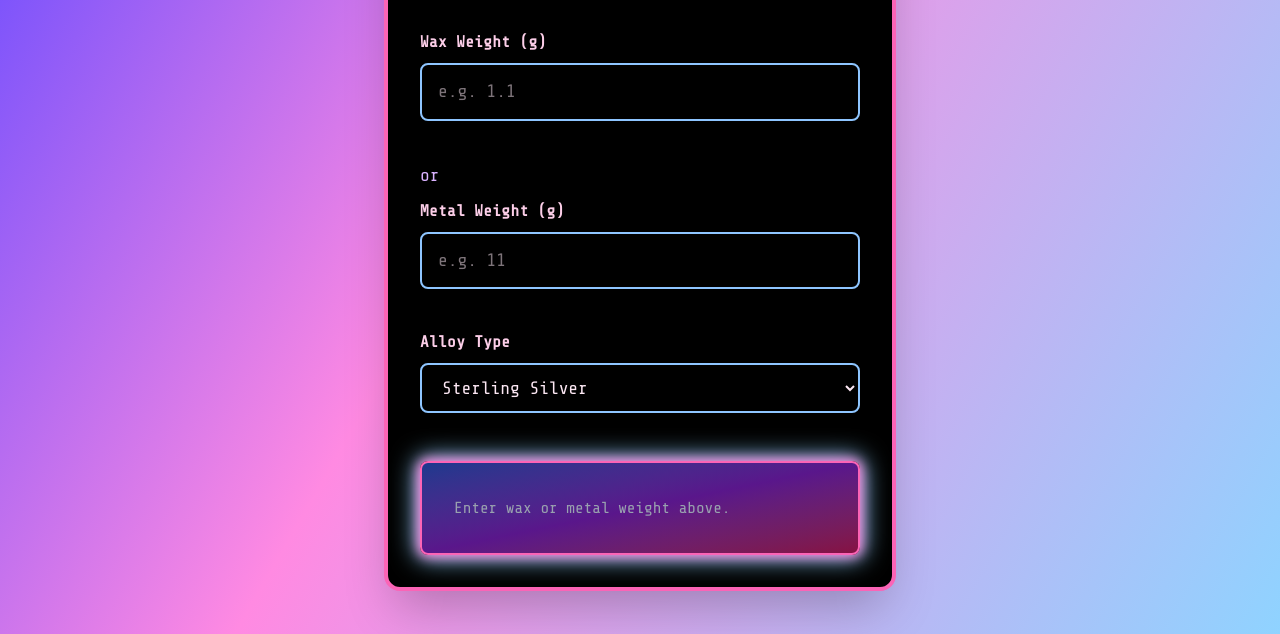
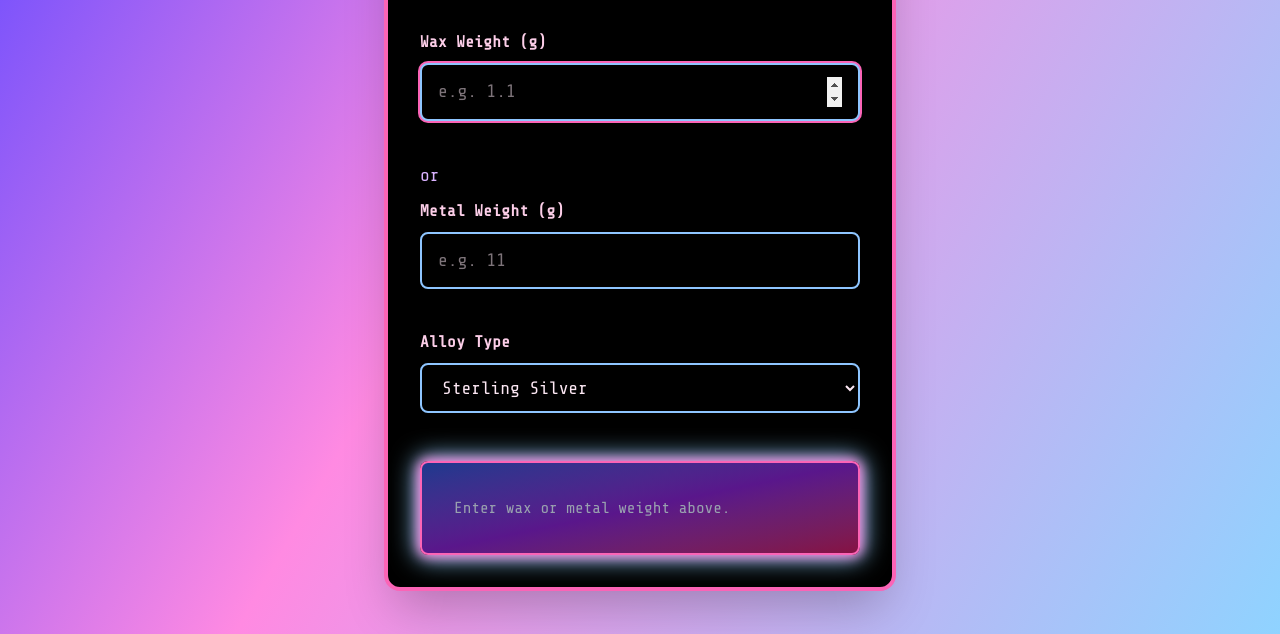
Before and after one commit to capnfabs/alloyz, a website built with Parcel: page index.html in a window 1280 px wide. Shown: the part 166-800 px from the top of the page. Built offline with nearby package versions, Linux system fonts and the light colour scheme.

Commit message:
Autofocus

```diff
--- a/index.html
+++ b/index.html
@@ -13,7 +13,7 @@
       <form id="alloy-form" class="space-y-10">
         <div>
           <label class="block text-pink-200 font-bold mb-2 font-mono-vapor tracking-wide text-left leading-relaxed">Wax Weight (g)</label>
-          <input type="number" step="0.01" min="0" id="wax-weight" class="w-full border-2 border-blue-300 rounded-lg px-4 py-3 bg-black bg-opacity-60 text-pink-100 font-mono-vapor text-lg focus:outline-none focus:ring-2 focus:ring-pink-400 leading-relaxed" placeholder="e.g. 1.1">
+          <input autofocus type="number" step="0.01" min="0" id="wax-weight" class="w-full border-2 border-blue-300 rounded-lg px-4 py-3 bg-black bg-opacity-60 text-pink-100 font-mono-vapor text-lg focus:outline-none focus:ring-2 focus:ring-pink-400 leading-relaxed" placeholder="e.g. 1.1">
           <div id="wax-warning"></div>
         </div>
         <div class="text-purple-300 font-mono-vapor text-lg my-2 text-left leading-relaxed">or</div>
```
